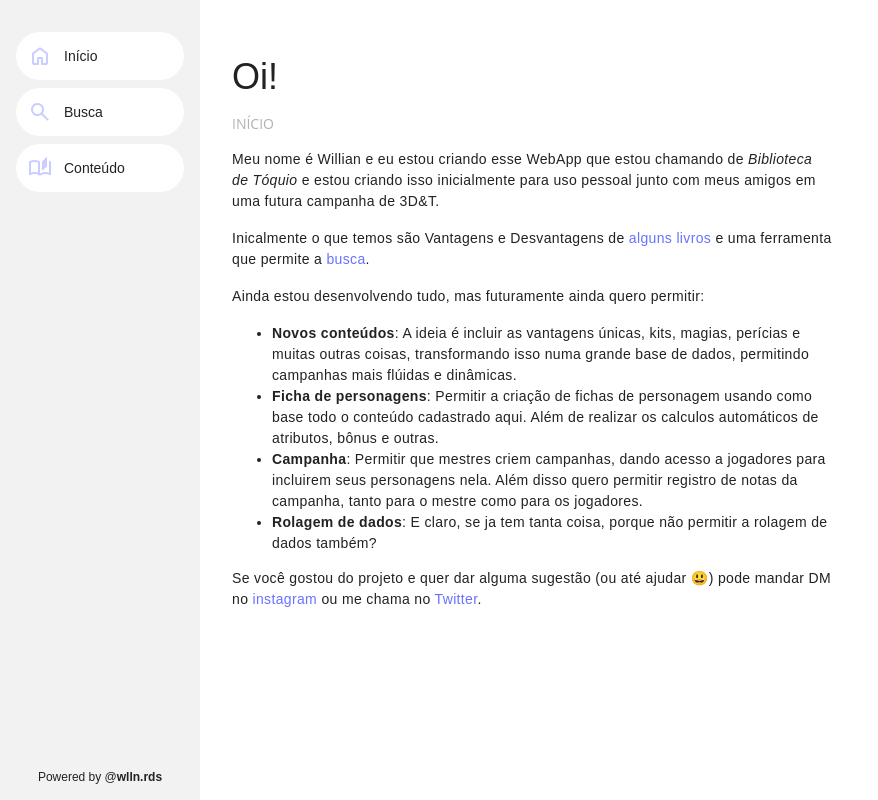
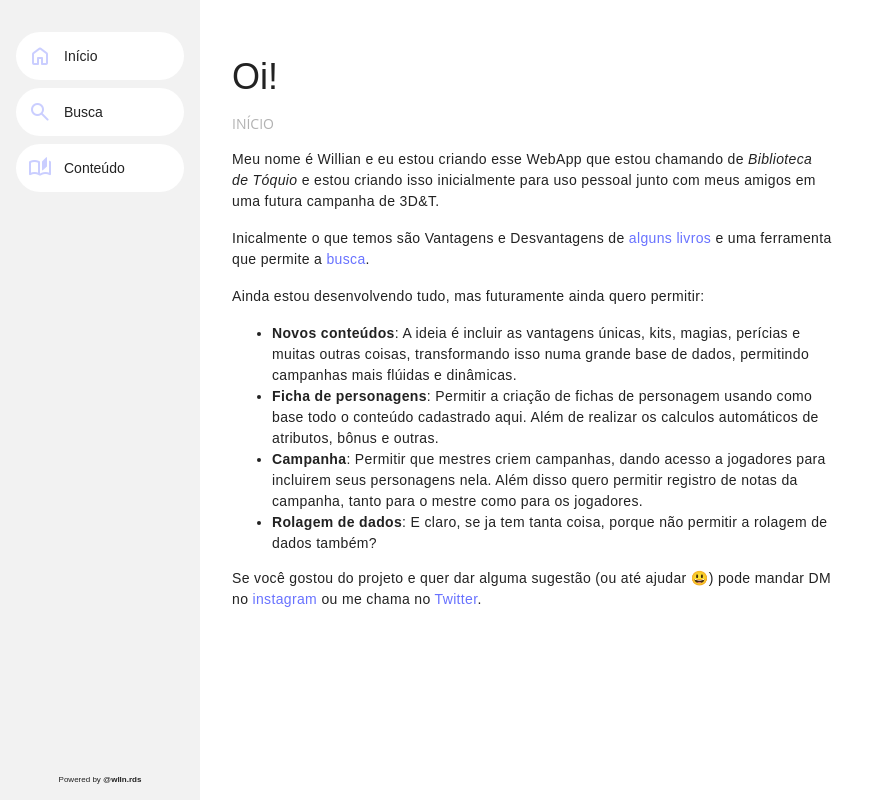
Before and after one commit to wllnrds/tokyobible, a Next.js app: page / in a window 1280 px wide. Shown: the whole page, without its empty margins (0-878 px from the left). Built offline with nearby package versions, Linux system fonts and the light colour scheme; a web font is replaced by a local one.

Commit message:
footer fixed

```diff
--- a/components/layout/Tab/Menu.module.scss
+++ b/components/layout/Tab/Menu.module.scss
@@ -115,7 +115,8 @@
 	display: flex;
 	justify-content: center;
 	align-items: center;
-	font-size: 12px;
+	font-size: 8px;
+
 }
 
 .footer a {
@@ -123,4 +124,5 @@
 	justify-content: center;
 	align-items: center;
 	flex-grow: 1;
+    word-wrap: break-word;
 }
```
